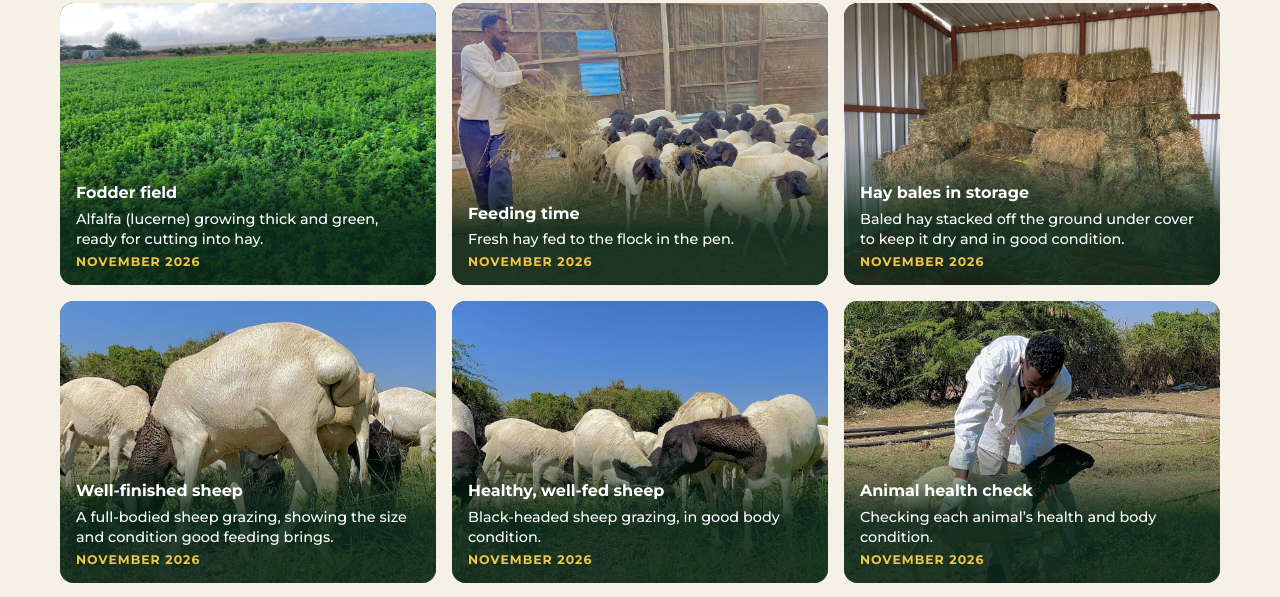
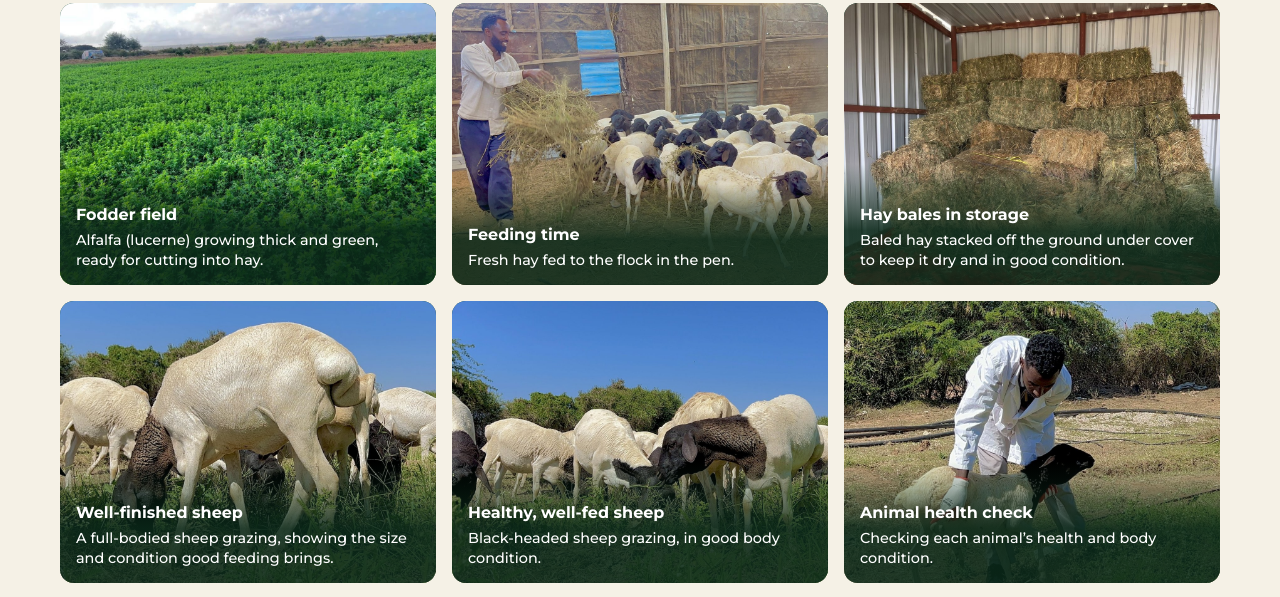
Before and after one commit to amousamf/Gasiin, a plain HTML site: page docs/index.html in a window 1280 px wide. Shown: the part 4346-4943 px from the top of the page. Drawn offline with Linux system fonts and the light colour scheme; grey boxes are pictures that could not be loaded.

Commit message:
Remove dates from gallery photo captions
Co-Authored-By: Claude Opus 5.5 <noreply@anthropic.com>
Claude-Session: https://claude.ai/code/session_016TU9hLd8GnrL8J8JDmjspG

```diff
--- a/docs/index.html
+++ b/docs/index.html
@@ -242,27 +242,27 @@
     <div class="gallery">
       <figure class="photo" tabindex="0">
         <img src="assets/img/fodder-field-alfalfa.jpg" alt="A dense green field of alfalfa fodder" width="1200" height="900" loading="lazy" decoding="async">
-        <figcaption><strong>Fodder field</strong><span>Alfalfa (lucerne) growing thick and green, ready for cutting into hay.</span><time datetime="2026-11">November 2026</time></figcaption>
+        <figcaption><strong>Fodder field</strong><span>Alfalfa (lucerne) growing thick and green, ready for cutting into hay.</span></figcaption>
       </figure>
       <figure class="photo" tabindex="0">
         <img src="assets/img/feeding-hay-pen.jpg" alt="A smiling worker throwing hay to a large flock of black-headed sheep in a pen" width="1200" height="900" loading="lazy" decoding="async">
-        <figcaption><strong>Feeding time</strong><span>Fresh hay fed to the flock in the pen.</span><time datetime="2026-11">November 2026</time></figcaption>
+        <figcaption><strong>Feeding time</strong><span>Fresh hay fed to the flock in the pen.</span></figcaption>
       </figure>
       <figure class="photo" tabindex="0">
         <img src="assets/img/hay-bales-store.jpg" alt="Stacked square hay bales stored on a tarpaulin inside a shed" width="1200" height="900" loading="lazy" decoding="async">
-        <figcaption><strong>Hay bales in storage</strong><span>Baled hay stacked off the ground under cover to keep it dry and in good condition.</span><time datetime="2026-11">November 2026</time></figcaption>
+        <figcaption><strong>Hay bales in storage</strong><span>Baled hay stacked off the ground under cover to keep it dry and in good condition.</span></figcaption>
       </figure>
       <figure class="photo" tabindex="0">
         <img src="assets/img/well-finished-sheep.jpg" alt="A large, well-conditioned black-headed sheep grazing in green grass" width="1200" height="900" loading="lazy" decoding="async">
-        <figcaption><strong>Well-finished sheep</strong><span>A full-bodied sheep grazing, showing the size and condition good feeding brings.</span><time datetime="2026-11">November 2026</time></figcaption>
+        <figcaption><strong>Well-finished sheep</strong><span>A full-bodied sheep grazing, showing the size and condition good feeding brings.</span></figcaption>
       </figure>
       <figure class="photo" tabindex="0">
         <img src="assets/img/sheep-low-angle.jpg" alt="Black-headed sheep grazing on green grass under a blue sky" width="1200" height="900" loading="lazy" decoding="async">
-        <figcaption><strong>Healthy, well-fed sheep</strong><span>Black-headed sheep grazing, in good body condition.</span><time datetime="2026-11">November 2026</time></figcaption>
+        <figcaption><strong>Healthy, well-fed sheep</strong><span>Black-headed sheep grazing, in good body condition.</span></figcaption>
       </figure>
       <figure class="photo" tabindex="0">
         <img src="assets/img/handling-sheep.jpg" alt="A staff member in a white coat and gloves checking a sheep" width="1200" height="900" loading="lazy" decoding="async">
-        <figcaption><strong>Animal health check</strong><span>Checking each animal’s health and body condition.</span><time datetime="2026-11">November 2026</time></figcaption>
+        <figcaption><strong>Animal health check</strong><span>Checking each animal’s health and body condition.</span></figcaption>
       </figure>
     </div>
     <div class="video">
```
Also changed, not shown: 1 other file.
